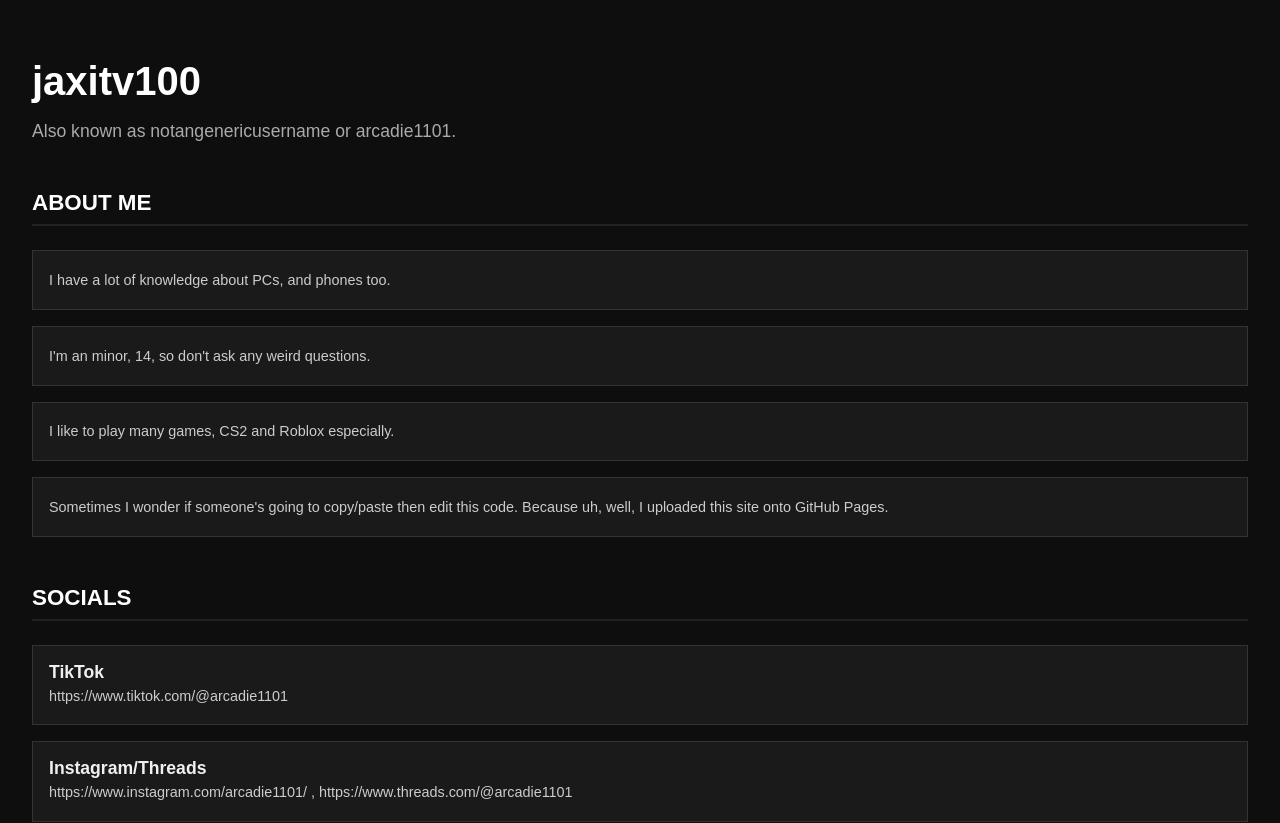
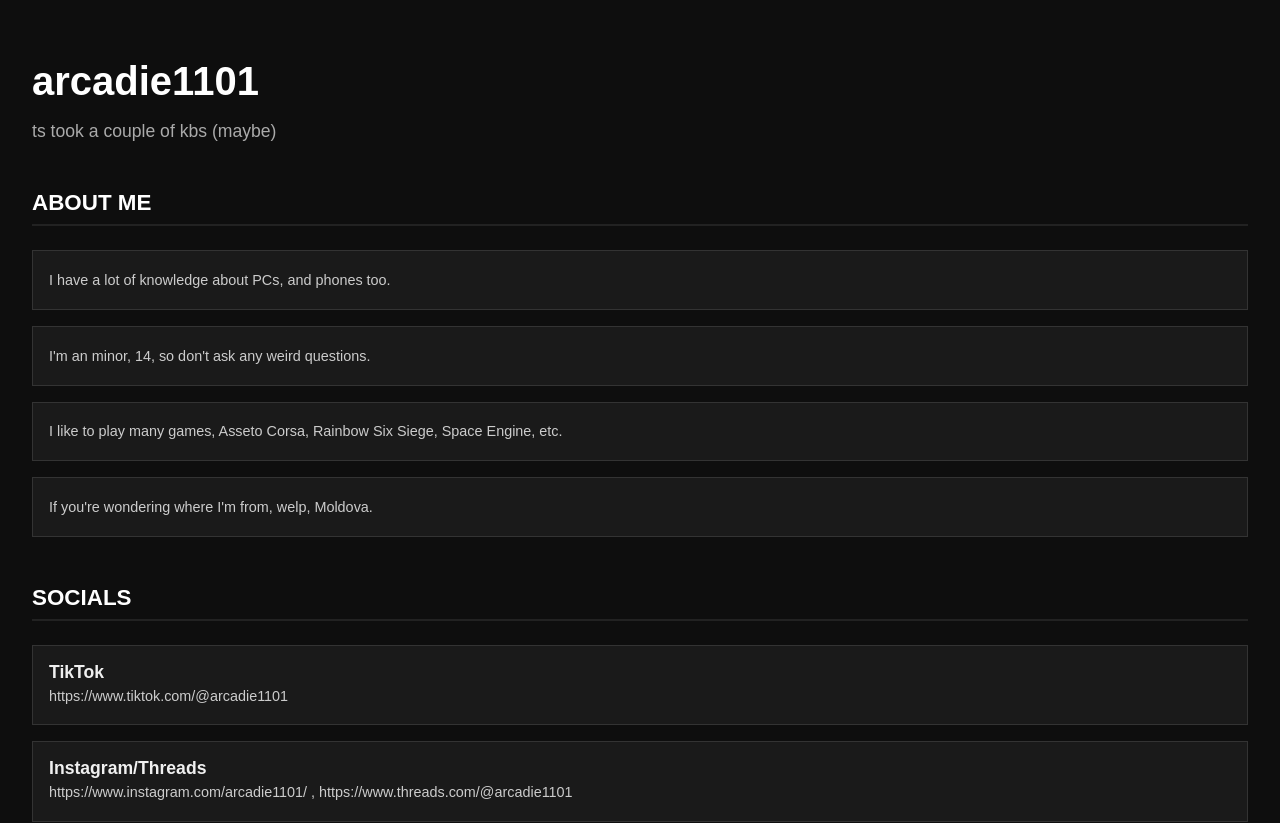
Before and after one commit to arcadie/site, a plain HTML site: page index.html in a window 1280 px wide. Shown: the top 823 px of the page. Drawn offline with Linux system fonts and the light colour scheme.

Commit message:
Update index.html

```diff
--- a/index.html
+++ b/index.html
@@ -2,7 +2,7 @@
 <html lang="en">
 <head>
   <meta charset="UTF-8">
-  <title>BLUELOVE</title>
+  <title>1101</title>
   <style>
     body {
       background-color: #0e0e0e;
@@ -82,8 +82,8 @@
 </head>
 <body>
 
-  <h1>jaxitv100</h1>
-  <p class="subtitle">Also known as notangenericusername or arcadie1101.</p>
+  <h1>arcadie1101</h1>
+  <p class="subtitle">ts took a couple of kbs (maybe)</p>
 
   <h2>ABOUT ME</h2>
   <div class="product">
@@ -93,10 +93,10 @@
     <p>I'm an minor, 14, so don't ask any weird questions.</p>
   </div>
   <div class="product">
-    <p>I like to play many games, CS2 and Roblox especially.</p>
+    <p>I like to play many games, Asseto Corsa, Rainbow Six Siege, Space Engine, etc.</p>
   </div>
   <div class="product">
-    <p>Sometimes I wonder if someone's going to copy/paste then edit this code. Because uh, well, I uploaded this site onto GitHub Pages.</p>
+    <p>If you're wondering where I'm from, welp, Moldova.</p>
   </div>
 
   <h2>SOCIALS</h2>
```
